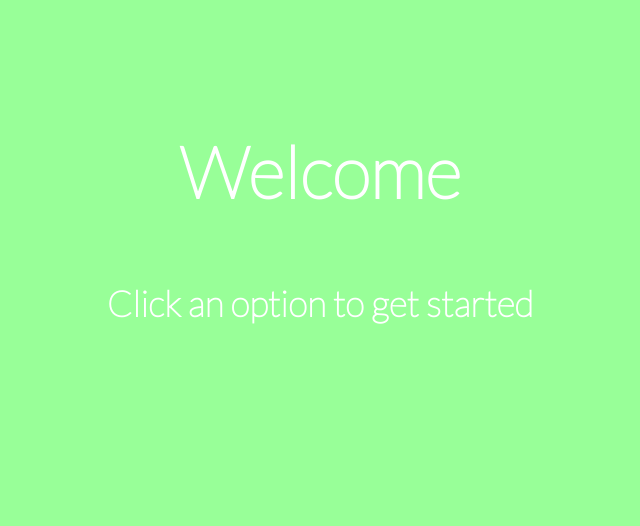
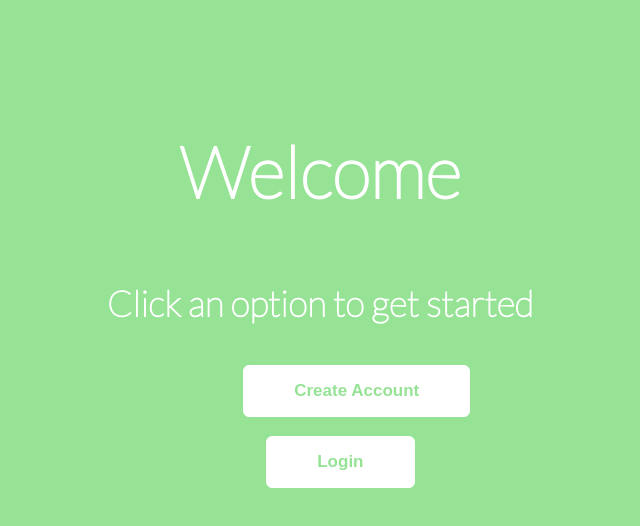
Before and after one commit to ryanliu285/Warehouse-Project, an Electron app: page index.html in a window 1280 px wide. Shown: the whole page, without its empty margins (320-960 px from the left). Drawn offline with nearby package versions, Linux system fonts and the light colour scheme.

Commit message:
added buttons and a few color changes

```diff
--- a/index.css
+++ b/index.css
@@ -3,7 +3,7 @@
 body {
   margin:0;
   padding:0;
-  background: #98ff98;/*linear-gradient(-45deg, #EE7752, #E73C7E, #23A6D5, #23D5AB);*/
+  background: #96e396;/*linear-gradient(-45deg, #EE7752, #E73C7E, #23A6D5, #23D5AB);*/
   /*background-size: 400% 400%;*/
   position: relative;
   animation: move 60s linear infinite;
@@ -40,12 +40,25 @@ footer{
   position: fixed;
   bottom: 0;
 }
-
-button{
-  border-top-left-radius: 2px;
-  border-top-right-radius: 2px;
-  box-shadow:inset 0px 1px 0px 0px #ffffff;
-	border:1px solid #dcdcdc;
+/*Generated button by bestcssbuttongenerator.com*/
+.myButton {
+	background-color:#ffffff;
+	border-radius:6px;
+	border:1px solid #ffffff;
 	display:inline-block;
 	cursor:pointer;
+	color:#ffffff;
+	font-family:Arial;
+	font-size:17px;
+	padding:15px 50px;
+	text-decoration:none;
+  color: #96e396;
+  font-weight: bolder;
 }
+.myButton:hover {
+	background-color:#ffffff;
+}
+.myButton:active {
+	position:relative;
+	top:1px;
+}
--- a/index.html
+++ b/index.html
@@ -11,6 +11,10 @@
     <div>
       <h1 class = "center" style = "padding-top:10%; opacity: 0;" id = "welcome">Welcome</h1>
       <h2 class = "center" style = "opacity: 0;" id = "inst">Click an option to get started</h2>
+      <a onclick = "create()" class="myButton" style = "opacity: 0; margin-left: 44%" id = "create">Create Account</a>
+      <br>
+      <br>
+      <a onclick = "login()" class="myButton" style = "opacity: 0; margin-left: 45.8%" id = "login">Login</a>
     </div>
   </body>
   <footer>
@@ -18,6 +22,11 @@
   <script>
     console.log("Ready");
     fadeIn("welcome", 0);
-    fadeIn("inst", 1000);
+    fadeIn("inst", 500);
+    fadeIn("create", 1000);
+    fadeIn("login", 1500);
+    // create() {
+    //   fadeOut("welcome", 0)
+    // }
   </script>
 </html>
```
Also changed, not shown: 1 other file.
